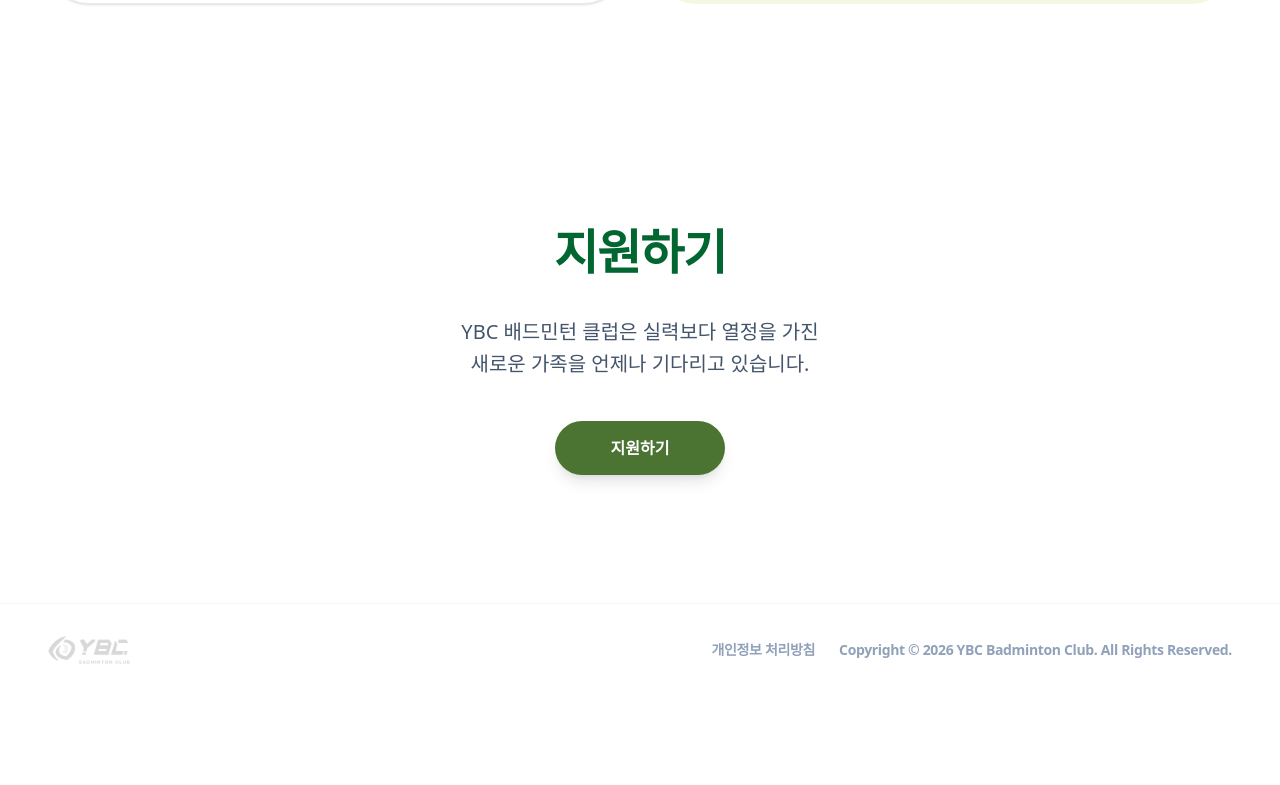
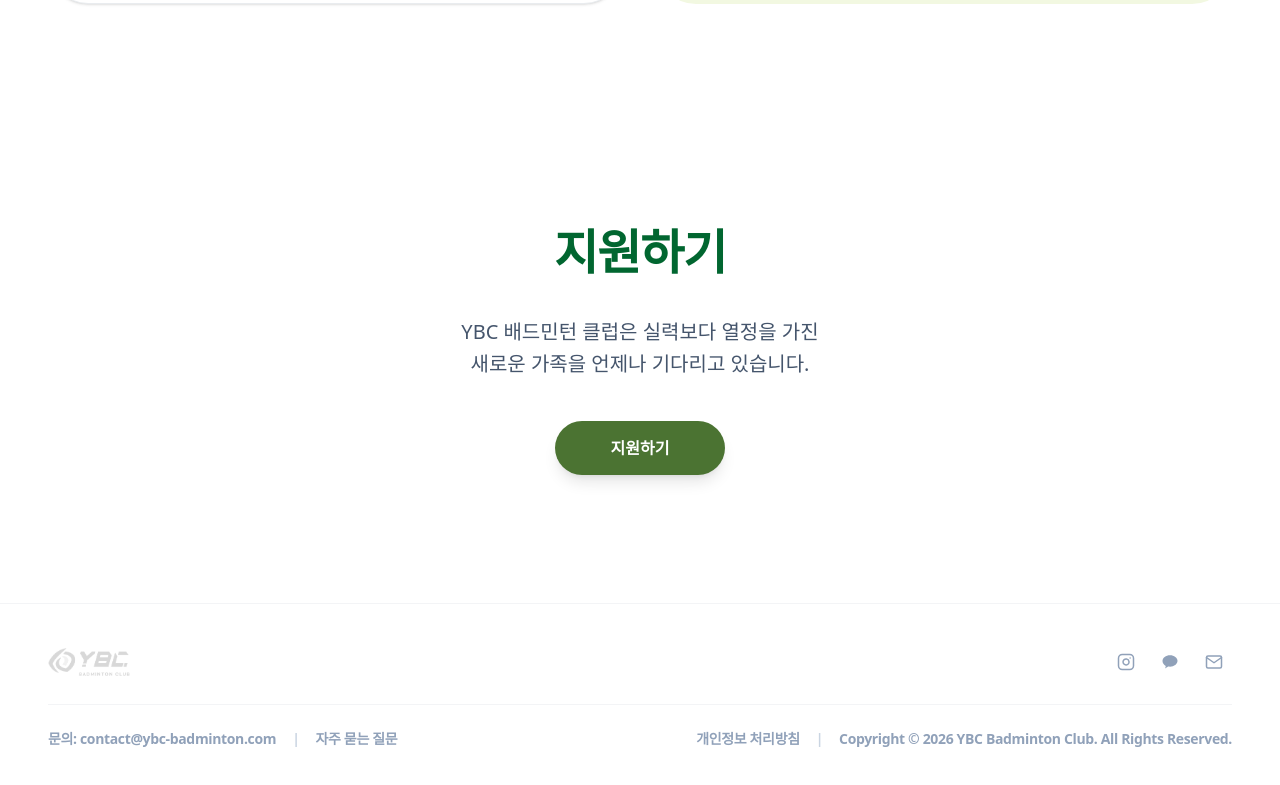
Before and after one commit to YBC-badminton/YBC-FE, a Next.js app: page / in a window 1280 px wide. Shown: the part 3011-3796 px from the top of the page. Before the commit the page ends 3707 px from the top, so only its background shows below. Built offline with nearby package versions, Linux system fonts and the light colour scheme; no server answers; a web font is replaced by a local one.

Commit message:
feat: Add contact info and social icons to footer

```diff
--- a/components/ui/FooterSection.tsx
+++ b/components/ui/FooterSection.tsx
@@ -1,10 +1,17 @@
 import Link from 'next/link';
+
+// TODO: 실제 운영진 연락처/채널 정보로 교체
+const CONTACT_EMAIL = 'contact@ybc-badminton.com';
+const INSTAGRAM_URL = 'https://instagram.com/ybc_badminton';
+const KAKAO_CHANNEL_URL = 'https://pf.kakao.com/_ybc';
 
 export default function FooterSection() {
     return (
-        <section className="border-t border-gray-100 py-8 px-12">
-            <div className="max-w-screen-2xl mx-auto flex flex-col sm:flex-row justify-between items-center gap-3 text-sm font-semibold tracking-tight text-slate-400">
+        <section className="border-t border-gray-100 py-10 px-12">
+            <div className="max-w-screen-2xl mx-auto flex flex-col gap-6 text-sm font-semibold tracking-tight text-slate-400">
 
+                {/* Top row: 로고 + SNS 아이콘 */}
+                <div className="flex flex-col sm:flex-row justify-between items-center gap-4">
                     <div className="flex items-center opacity-60">
                         <img
                             src="/images/logo.png"
@@ -13,18 +20,117 @@ export default function FooterSection() {
                         />
                     </div>
 
-                <div className="flex flex-col sm:flex-row items-center gap-2 sm:gap-6">
+                    <div className="flex items-center gap-2">
+                        <a
+                            href={INSTAGRAM_URL}
+                            target="_blank"
+                            rel="noopener noreferrer"
+                            aria-label="Instagram"
+                            className="w-9 h-9 flex items-center justify-center rounded-full text-slate-400 hover:text-slate-700 hover:bg-slate-100 transition-colors"
+                        >
+                            <InstagramIcon />
+                        </a>
+                        <a
+                            href={KAKAO_CHANNEL_URL}
+                            target="_blank"
+                            rel="noopener noreferrer"
+                            aria-label="카카오톡 채널"
+                            className="w-9 h-9 flex items-center justify-center rounded-full text-slate-400 hover:text-slate-700 hover:bg-slate-100 transition-colors"
+                        >
+                            <KakaoIcon />
+                        </a>
+                        <a
+                            href={`mailto:${CONTACT_EMAIL}`}
+                            aria-label="이메일 문의"
+                            className="w-9 h-9 flex items-center justify-center rounded-full text-slate-400 hover:text-slate-700 hover:bg-slate-100 transition-colors"
+                        >
+                            <MailIcon />
+                        </a>
+                    </div>
+                </div>
+
+                {/* Bottom row: 문의 + 정책/저작권 */}
+                <div className="flex flex-col sm:flex-row items-center justify-between gap-3 border-t border-gray-100 pt-6">
+                    <div className="flex flex-col sm:flex-row items-center gap-2 sm:gap-4">
+                        <a
+                            href={`mailto:${CONTACT_EMAIL}`}
+                            className="hover:text-slate-600 transition-colors"
+                        >
+                            문의: {CONTACT_EMAIL}
+                        </a>
+                        <span className="hidden sm:inline text-slate-300">|</span>
+                        <Link
+                            href="/faq"
+                            className="hover:text-slate-600 transition-colors"
+                        >
+                            자주 묻는 질문
+                        </Link>
+                    </div>
+                    <div className="flex flex-col sm:flex-row items-center gap-2 sm:gap-4">
                         <Link
                             href="/policy/privacy"
                             className="hover:text-slate-600 transition-colors"
                         >
                             개인정보 처리방침
                         </Link>
-                    <p>
-                    Copyright © 2026 YBC Badminton Club. All Rights Reserved.
-                    </p>
+                        <span className="hidden sm:inline text-slate-300">|</span>
+                        <p>Copyright © 2026 YBC Badminton Club. All Rights Reserved.</p>
+                    </div>
                 </div>
             </div>
         </section>
     );
 }
+
+function InstagramIcon() {
+    return (
+        <svg
+            width="18"
+            height="18"
+            viewBox="0 0 24 24"
+            fill="none"
+            stroke="currentColor"
+            strokeWidth="2"
+            strokeLinecap="round"
+            strokeLinejoin="round"
+            aria-hidden="true"
+        >
+            <rect x="2" y="2" width="20" height="20" rx="5" ry="5" />
+            <path d="M16 11.37A4 4 0 1 1 12.63 8 4 4 0 0 1 16 11.37z" />
+            <line x1="17.5" y1="6.5" x2="17.51" y2="6.5" />
+        </svg>
+    );
+}
+
+function KakaoIcon() {
+    return (
+        <svg
+            width="18"
+            height="18"
+            viewBox="0 0 24 24"
+            fill="currentColor"
+            aria-hidden="true"
+        >
+            <path d="M12 3C6.48 3 2 6.6 2 10.8c0 2.7 1.74 5.07 4.39 6.42-.18.66-.66 2.5-.76 2.89-.12.49.18.49.38.36.16-.1 2.5-1.7 3.51-2.39.81.12 1.65.18 2.48.18 5.52 0 10-3.6 10-7.86C22 6.6 17.52 3 12 3z" />
+        </svg>
+    );
+}
+
+function MailIcon() {
+    return (
+        <svg
+            width="18"
+            height="18"
+            viewBox="0 0 24 24"
+            fill="none"
+            stroke="currentColor"
+            strokeWidth="2"
+            strokeLinecap="round"
+            strokeLinejoin="round"
+            aria-hidden="true"
+        >
+            <rect x="2" y="4" width="20" height="16" rx="2" />
+            <path d="M22 6l-10 7L2 6" />
+        </svg>
+    );
+}
```
Lines whose indentation alone changed are shown as unchanged.
